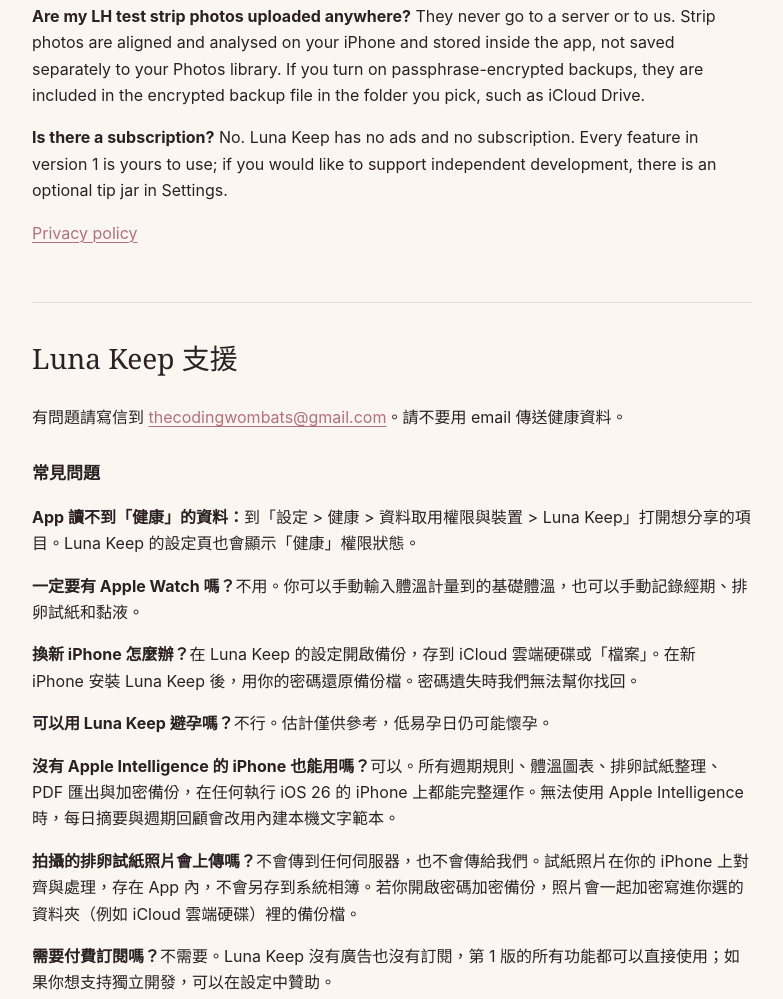
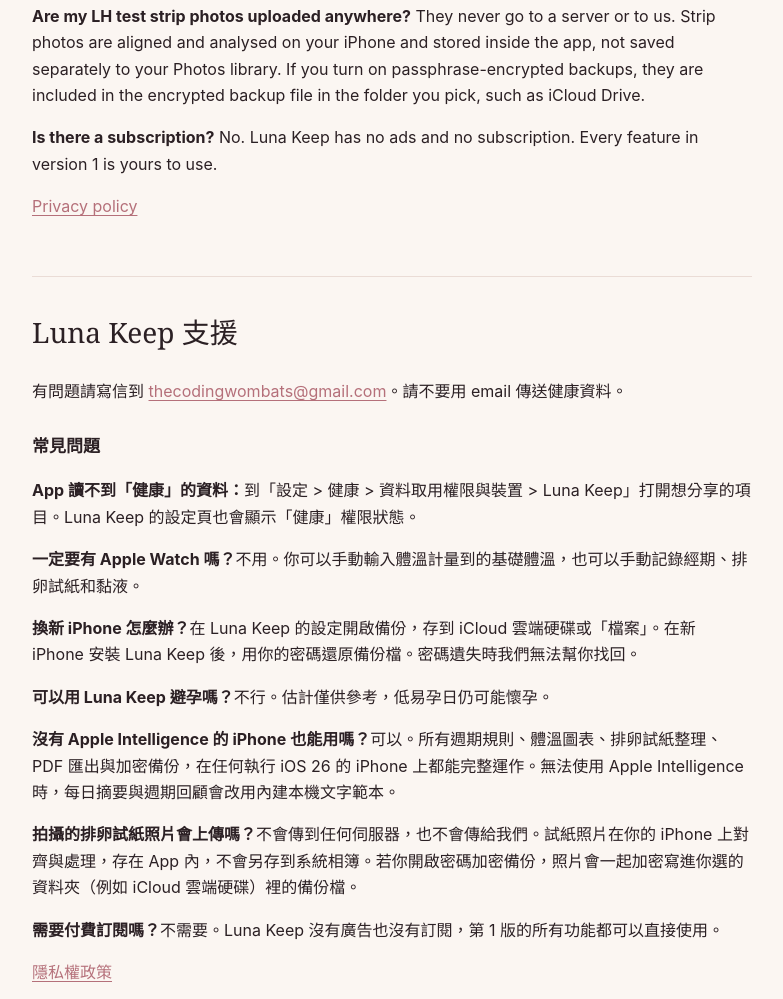
Before and after one commit to thecodingwombats/thecodingwombats.github.io, a plain HTML site: page luna_keep/support/index.html in a window 1280 px wide. Shown: the part 778-1777 px from the top of the page, without its empty margins (248-1031 px from the left). Drawn offline with Linux system fonts and the light colour scheme.

Commit message:
fix: remove tip and sponsorship mentions from website pages
Applies Antigravity's patch 6f2b556 on top of 61f13d7.

Co-Authored-By: Claude Opus 5.5 <noreply@anthropic.com>
Claude-Session: https://claude.ai/code/session_01AxZxT4mnJsn3Bcyy55dALa

```diff
--- a/luna_keep/support/index.html
+++ b/luna_keep/support/index.html
@@ -12,7 +12,7 @@
 <p><b>Can I use Luna Keep for contraception?</b> No. Its estimates are for information only, and pregnancy is possible on low days.</p>
 <p><b>Does Luna Keep work without Apple Intelligence?</b> Yes. All cycle rules, temperature charts, LH strip logging, PDF exports and encrypted backups work on any iPhone running iOS 26. When Apple Intelligence isn't available, Luna Keep uses built-in on-device text templates for daily summaries and cycle reviews.</p>
 <p><b>Are my LH test strip photos uploaded anywhere?</b> They never go to a server or to us. Strip photos are aligned and analysed on your iPhone and stored inside the app, not saved separately to your Photos library. If you turn on passphrase-encrypted backups, they are included in the encrypted backup file in the folder you pick, such as iCloud Drive.</p>
-<p><b>Is there a subscription?</b> No. Luna Keep has no ads and no subscription. Every feature in version 1 is yours to use; if you would like to support independent development, there is an optional tip jar in Settings.</p>
+<p><b>Is there a subscription?</b> No. Luna Keep has no ads and no subscription. Every feature in version 1 is yours to use.</p>
 <p><a href="../privacy/">Privacy policy</a></p>
 <h2 id="zh" lang="zh-Hant">Luna Keep 支援</h2>
 <div lang="zh-Hant">
@@ -24,7 +24,7 @@
 <p><b>可以用 Luna Keep 避孕嗎？</b>不行。估計僅供參考，低易孕日仍可能懷孕。</p>
 <p><b>沒有 Apple Intelligence 的 iPhone 也能用嗎？</b>可以。所有週期規則、體溫圖表、排卵試紙整理、PDF 匯出與加密備份，在任何執行 iOS 26 的 iPhone 上都能完整運作。無法使用 Apple Intelligence 時，每日摘要與週期回顧會改用內建本機文字範本。</p>
 <p><b>拍攝的排卵試紙照片會上傳嗎？</b>不會傳到任何伺服器，也不會傳給我們。試紙照片在你的 iPhone 上對齊與處理，存在 App 內，不會另存到系統相簿。若你開啟密碼加密備份，照片會一起加密寫進你選的資料夾（例如 iCloud 雲端硬碟）裡的備份檔。</p>
-<p><b>需要付費訂閱嗎？</b>不需要。Luna Keep 沒有廣告也沒有訂閱，第 1 版的所有功能都可以直接使用；如果你想支持獨立開發，可以在設定中贊助。</p>
+<p><b>需要付費訂閱嗎？</b>不需要。Luna Keep 沒有廣告也沒有訂閱，第 1 版的所有功能都可以直接使用。</p>
 <p><a href="../privacy/#zh">隱私權政策</a></p>
 </div>
 </main>
```
Also changed, not shown: luna_keep/index.html (+2 -2 lines), luna_keep/privacy/index.html (+0 -2 lines).
